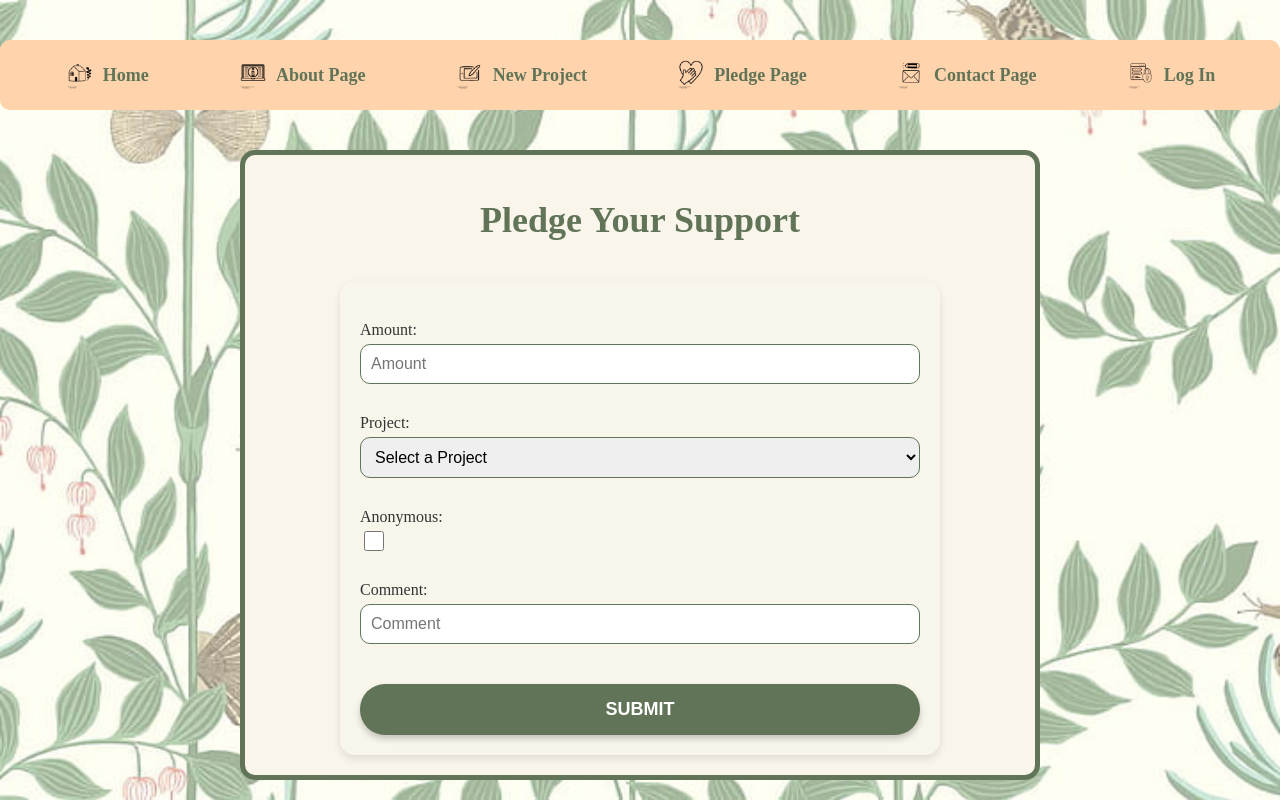
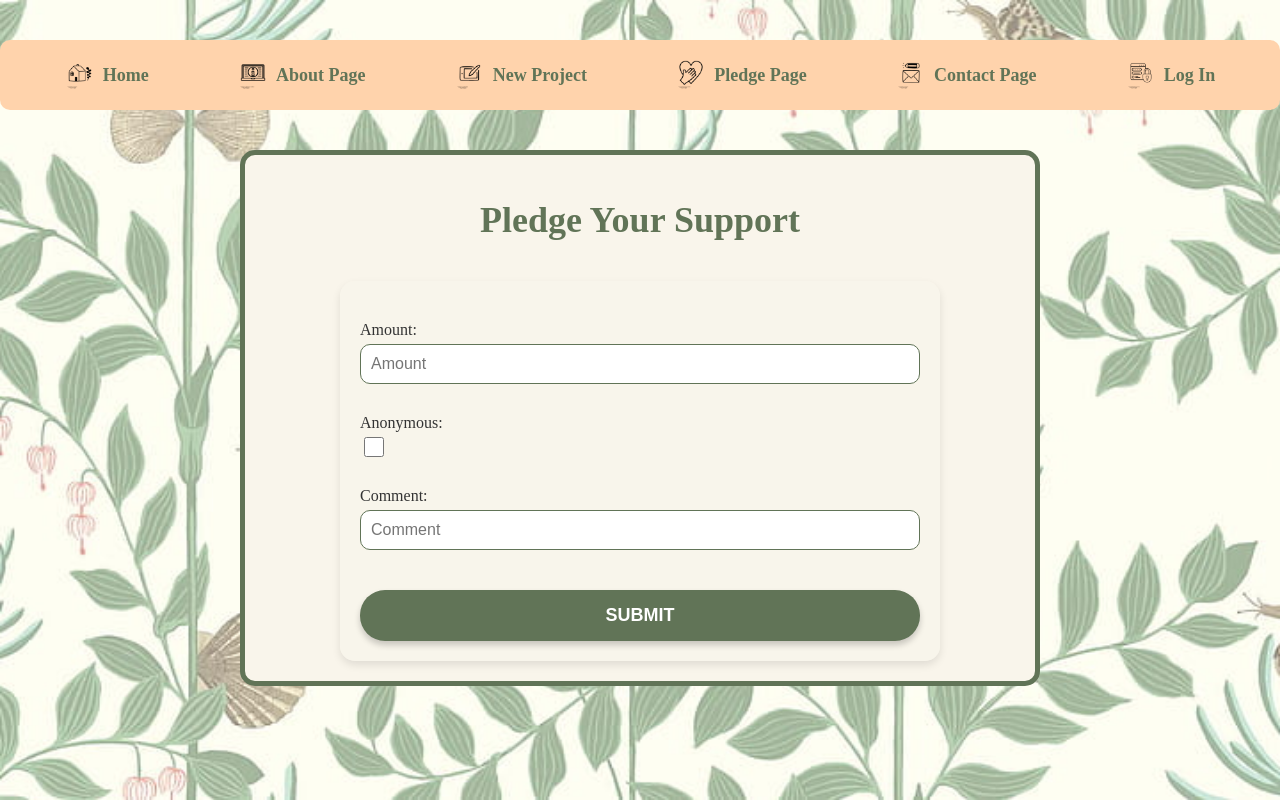
Before and after one commit to Beanolini/crowdfunding_front_end, a React (Vite) app: page /pledgepage in a window 1280 px wide. Built offline with nearby package versions, Linux system fonts and the light colour scheme.

Commit message:
made changes to PledgeForm.jsx

```diff
--- a/src/components/PledgeForm.jsx
+++ b/src/components/PledgeForm.jsx
@@ -62,26 +62,6 @@ function PledgeForm() {
         />
       </div>
 
-      {/* Project Dropdown */}
-      <div>
-        <label htmlFor="project">Project:</label>
-        <select
-          id="project"
-          value={pledgeDetails.project}
-          onChange={handleChange}
-        >
-          <option value="">Select a Project</option>
-          <option value="1">Gowrick Greatflower</option>
-          <option value="2">Anyas Nightsun</option>
-          <option value="3">Kasumo Sunmeadow</option>
-          <option value="4">Roslyse Nimbleflow</option>
-          <option value="5">Hanys Teafoot</option>
-          <option value="6">Antran Shadowspell</option>
-          <option value="7">Zefara Bronzetopple</option>
-        </select>
-      </div>
-
-      {/* Anonymous Checkbox */}
       <div>
         <label htmlFor="anonymous">Anonymous:</label>
         <input
@@ -92,7 +72,6 @@ function PledgeForm() {
         />
       </div>
 
-      {/* Comment Field */}
       <div>
         <label htmlFor="comment">Comment:</label>
         <input
@@ -104,7 +83,6 @@ function PledgeForm() {
         />
       </div>
 
-      {/* Submit Button */}
       <button type="submit">Submit</button>
     </form>
   );
```
